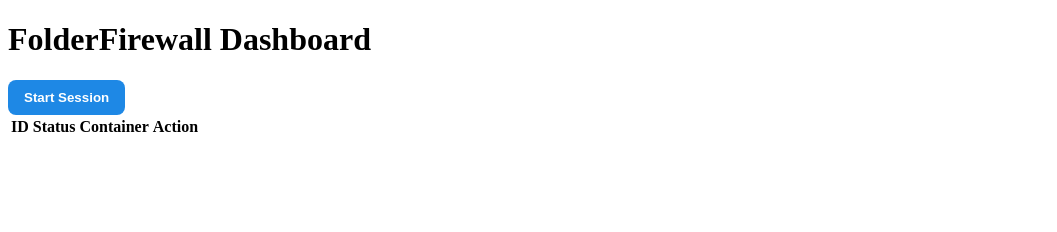
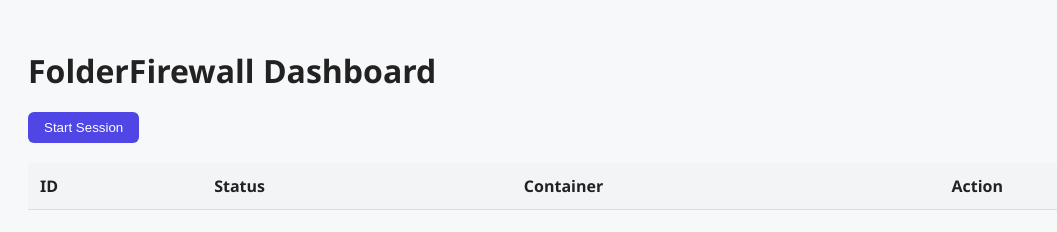
Before and after one commit to DuruObi/FolderFirewall, a website: page ui/index.html in a window 1280 px wide. Shown: the whole page, without its empty margins (0-1057 px from the left). Drawn offline with Linux system fonts and the light colour scheme.

Commit message:
Resolve merge conflict in styles.css
Merged conflicting styles and updated styles for body, button, and table.

```diff
--- a/ui/styles.css
+++ b/ui/styles.css
@@ -1,18 +1,39 @@
-<<<<<<< HEAD
-...paste styles.css content...
-=======
-body { background:#0f1720; color:#dfe7ee; font-family: Inter, Roboto, sans-serif; margin:0; }
-.center { display:flex; flex-direction:column; align-items:center; justify-content:flex-start; padding:30px; }
-.folder { width:220px; height:120px; background:#ffd966; border-radius:8px; position:relative; cursor:pointer;
-  display:flex; align-items:center; justify-content:center; box-shadow:0 6px 20px rgba(0,0,0,0.6); }
-.folder .tab { position:absolute; top:-14px; left:18px; width:70px; height:30px; background:#ffd966; border-radius:6px 6px 0 0; }
-.folder .label { position:absolute; bottom:8px; left:12px; font-size:14px; color:#1e2a38; font-weight:600; }
-.hidden { display:none; }
-.app { width:760px; background:#112033; padding:20px; margin-top:20px; border-radius:10px; box-shadow:0 6px 30px rgba(0,0,0,0.6); }
-.buttons { display:flex; gap:12px; margin:12px 0; }
-button { padding:10px 16px; border-radius:8px; border:none; cursor:pointer; background:#1e88e5; color:white; font-weight:600; }
-.output { white-space:pre-wrap; margin-top:12px; background:#08131a; padding:12px; border-radius:8px; min-height:60px; }
-.manage { margin-top:12px; }
-.back { margin-top:12px; background:#6c757d; }
-select, input { padding:8px 10px; border-radius:6px; border:1px solid #233243; background:#0b1620; color:#dfe7ee; }
->>>>>>> origin/main
+body {
+  font-family: "Segoe UI", sans-serif;
+  padding: 20px;
+  background: #f7f8fa;
+  color: #222;
+}
+
+h1 {
+  margin-bottom: 20px;
+}
+
+button {
+  padding: 8px 16px;
+  margin-bottom: 20px;
+  cursor: pointer;
+  border: none;
+  background-color: #4f46e5;
+  color: white;
+  border-radius: 6px;
+}
+
+button:hover {
+  background-color: #3730a3;
+}
+
+table {
+  width: 100%;
+  border-collapse: collapse;
+}
+
+th, td {
+  padding: 12px;
+  border-bottom: 1px solid #ddd;
+}
+
+th {
+  background-color: #f3f4f6;
+  text-align: left;
+}
```
